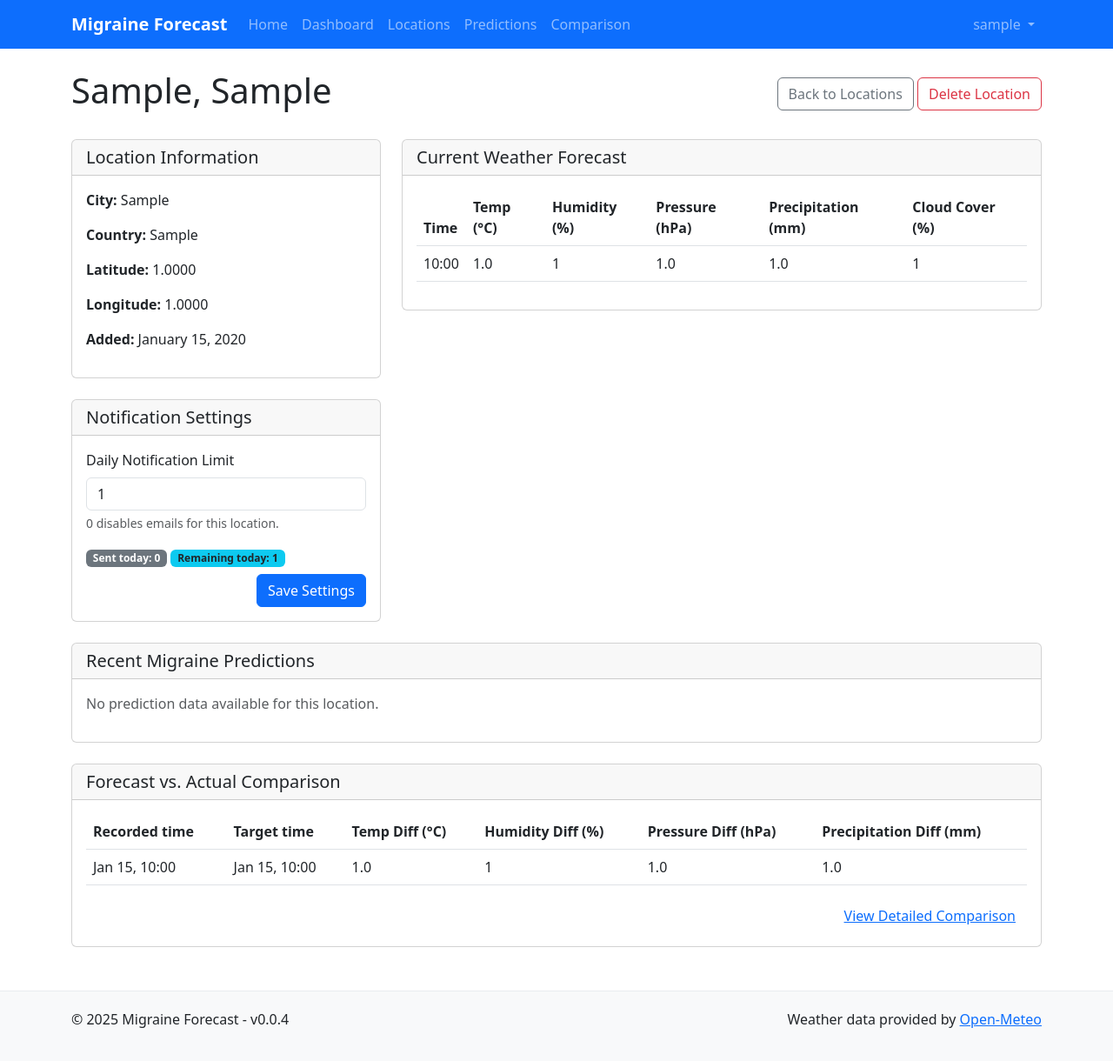
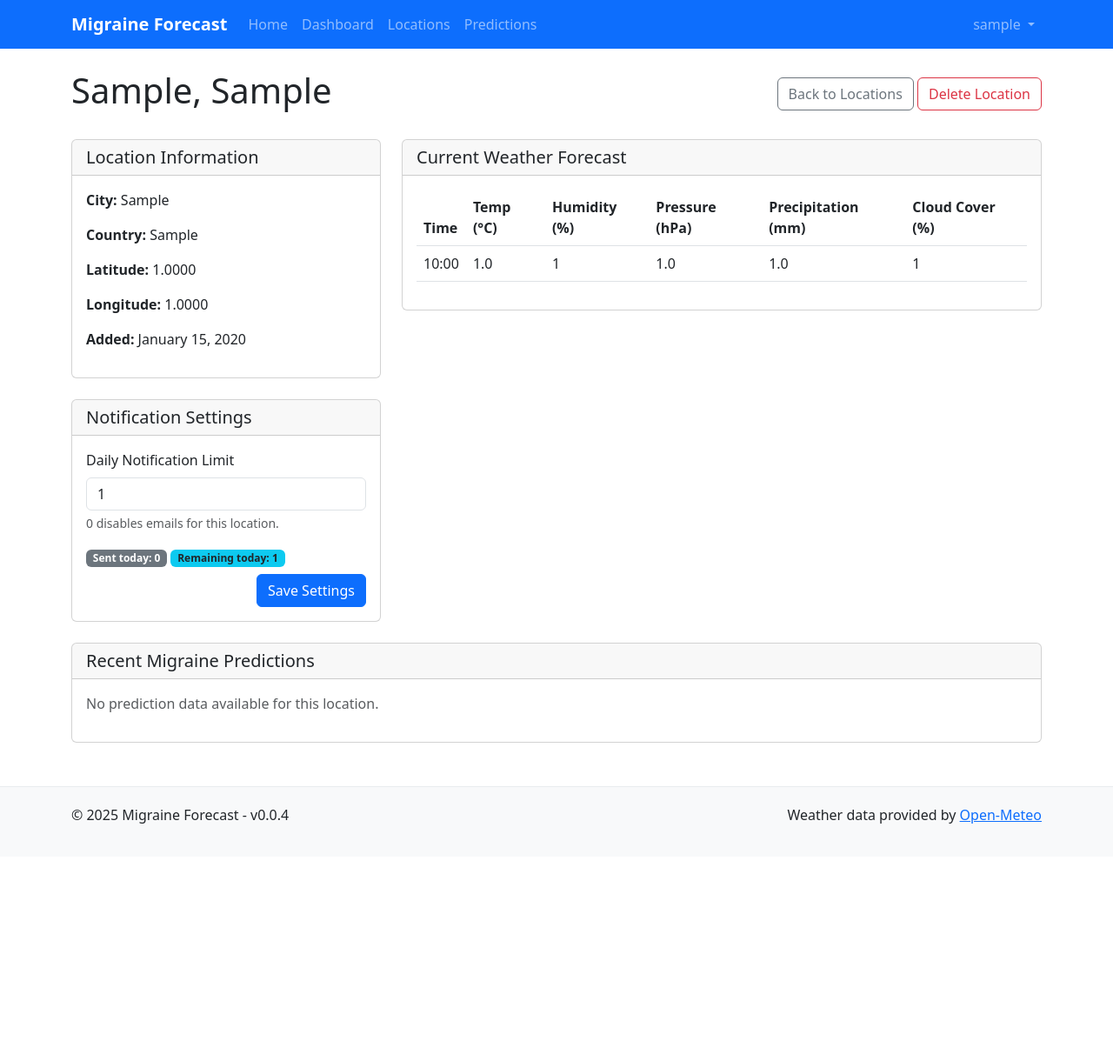
Before and after one commit to alexandrosm77/migraine_forecast, a Django app: page /locations/1/ in a window 1280 px wide. Shown: the whole page at 87% size. After the commit the page ends 947 px from the top, so only its background shows below. Run offline with Django 5.2, Linux system fonts and the light colour scheme; a user stored in the database is signed in; tables that the repository leaves empty hold one stand-in row (values such as "Sample post"); data that the repository does not hold is empty.

Commit message:
Remove comparison feature from forecast app
Eliminated the comparison functionality, including related views, templates, URLs, models, services, and admin configurations. This cleans up unused features and simplifies the application.

```diff
--- a/forecast/templates/forecast/base.html
+++ b/forecast/templates/forecast/base.html
@@ -57,9 +57,6 @@
                     </li>
                     <li class="nav-item">
                         <a class="nav-link" href="{% url 'forecast:prediction_list' %}">Predictions</a>
-                    </li>
-                    <li class="nav-item">
-                        <a class="nav-link" href="{% url 'forecast:comparison_report' %}">Comparison</a>
                     </li>
                     {% endif %}
                 </ul>
--- a/forecast/templates/forecast/location_detail.html
+++ b/forecast/templates/forecast/location_detail.html
@@ -139,46 +139,5 @@
         </div>
     </div>
 
-    <!-- Comparison Reports -->
-    <div class="card mb-4">
-        <div class="card-header">
-            <h5 class="mb-0">Forecast vs. Actual Comparison</h5>
-        </div>
-        <div class="card-body">
-            {% if comparison_reports %}
-            <div class="table-responsive">
-                <table class="table table-hover">
-                    <thead>
-                        <tr>
-                            <th>Recorded time</th>
-                            <th>Target time</th>
-                            <th>Temp Diff (°C)</th>
-                            <th>Humidity Diff (%)</th>
-                            <th>Pressure Diff (hPa)</th>
-                            <th>Precipitation Diff (mm)</th>
-                        </tr>
-                    </thead>
-                    <tbody>
-                        {% for report in comparison_reports|slice:":5" %}
-                        <tr>
-                            <td>{{ report.actual.recorded_time|date:"M d, H:i" }}</td>
-                            <td>{{ report.forecast.target_time|date:"M d, H:i" }}</td>
-                            <td>{{ report.temperature_diff|floatformat:1 }}</td>
-                            <td>{{ report.humidity_diff|floatformat:0 }}</td>
-                            <td>{{ report.pressure_diff|floatformat:1 }}</td>
-                            <td>{{ report.precipitation_diff|floatformat:1 }}</td>
-                        </tr>
-                        {% endfor %}
-                    </tbody>
-                </table>
-            </div>
-            <div class="text-end">
-                <a href="{% url 'forecast:comparison_detail' location.id %}" class="btn btn-link">View Detailed Comparison</a>
-            </div>
-            {% else %}
-            <p class="text-muted">No comparison data available for this location.</p>
-            {% endif %}
-        </div>
-    </div>
 </div>
 {% endblock %}
--- a/forecast/urls.py
+++ b/forecast/urls.py
@@ -12,8 +12,6 @@ urlpatterns = [
     path('locations/<int:location_id>/delete/', views.location_delete, name='location_delete'),
     path('predictions/', views.prediction_list, name='prediction_list'),
     path('predictions/<int:prediction_id>/', views.prediction_detail, name='prediction_detail'),
-    path('comparison/', views.comparison_report, name='comparison_report'),
-    path('comparison/<int:location_id>/', views.comparison_detail, name='comparison_detail'),
     path('accounts/register/', views.register, name='register'),
     path('accounts/profile/', views.profile, name='profile'),
 ]
--- a/forecast/views.py
+++ b/forecast/views.py
@@ -4,18 +4,15 @@ from django.contrib.auth.decorators import login_required
 from django.contrib.auth.forms import UserCreationForm
 from django.contrib import messages
 from django.utils import timezone
-from datetime import datetime, timedelta
-import json
+from datetime import timedelta
 
-from .models import Location, WeatherForecast, ActualWeather, MigrainePrediction, WeatherComparisonReport
+from .models import Location, WeatherForecast, MigrainePrediction
 from .weather_service import WeatherService
 from .prediction_service import MigrainePredictionService
-from .comparison_service import DataComparisonService
 
 # Initialize services
 weather_service = WeatherService()
 prediction_service = MigrainePredictionService()
-comparison_service = DataComparisonService()
 
 def index(request):
     """Home page view."""
@@ -162,17 +159,10 @@ def location_detail(request, location_id):
     ).count()
     remaining_today = max(location.daily_notification_limit - sent_today, 0)
 
-    # Get comparison data if available
-    comparison_reports = WeatherComparisonReport.objects.filter(
-        location=location,
-        forecast__in=forecasts
-    ).order_by('-created_at')[:10]
-
     context = {
         'location': location,
         'forecasts': forecasts,
         'predictions': predictions,
-        'comparison_reports': comparison_reports,
         'sent_today': sent_today,
         'remaining_today': remaining_today,
     }
@@ -219,71 +209,6 @@ def prediction_detail(request, prediction_id):
 
     return render(request, 'forecast/prediction_detail.html', context)
 
-@login_required
-def comparison_report(request):
-    """View for comparison reports."""
-    locations = Location.objects.filter(user=request.user)
-
-    context = {
-        'locations': locations,
-    }
-
-    return render(request, 'forecast/comparison_report.html', context)
-
-@login_required
-def comparison_detail(request, location_id):
-    """View for detailed comparison data for a location."""
-    location = get_object_or_404(Location, id=location_id, user=request.user)
-
-    # Get comparison reports
-    # First, get the latest forecast_time for each target_time
-    latest_forecasts = WeatherForecast.objects.filter(
-        location=location
-    ).values('target_time').annotate(
-        latest_forecast_time=Max('forecast_time')
-    )
-
-    # Then, join this back to get the complete objects
-    forecasts = WeatherForecast.objects.filter(
-        location=location,
-        forecast_time__in=[item['latest_forecast_time'] for item in latest_forecasts],
-        target_time__in=[item['target_time'] for item in latest_forecasts]
-    ).order_by('-forecast_time', 'target_time')[:24]
-
-    reports = WeatherComparisonReport.objects.filter(
-        location=location,
-        forecast__in=forecasts
-    ).order_by('-created_at')[:30]
-
-    # Get accuracy metrics
-    metrics = comparison_service.get_forecast_accuracy_metrics(location)
-
-    # Prepare data for charts
-    chart_data = {
-        'labels': [],
-        'temperature_diff': [],
-        'humidity_diff': [],
-        'pressure_diff': [],
-        'precipitation_diff': [],
-        'cloud_cover_diff': []
-    }
-
-    for report in reports:
-        chart_data['labels'].append(report.actual.recorded_time.strftime('%Y-%m-%d %H:%M'))
-        chart_data['temperature_diff'].append(report.temperature_diff)
-        chart_data['humidity_diff'].append(report.humidity_diff)
-        chart_data['pressure_diff'].append(report.pressure_diff)
-        chart_data['precipitation_diff'].append(report.precipitation_diff)
-        chart_data['cloud_cover_diff'].append(report.cloud_cover_diff)
-
-    context = {
-        'location': location,
-        'reports': reports,
-        'metrics': metrics,
-        'chart_data': json.dumps(chart_data),
-    }
-
-    return render(request, 'forecast/comparison_detail.html', context)
 
 def register(request):
     """User registration view."""
```
Also changed, not shown: forecast/admin.py (+0 -18 lines), forecast/management/commands/check_migraine_probability.py (+0 -8 lines).
